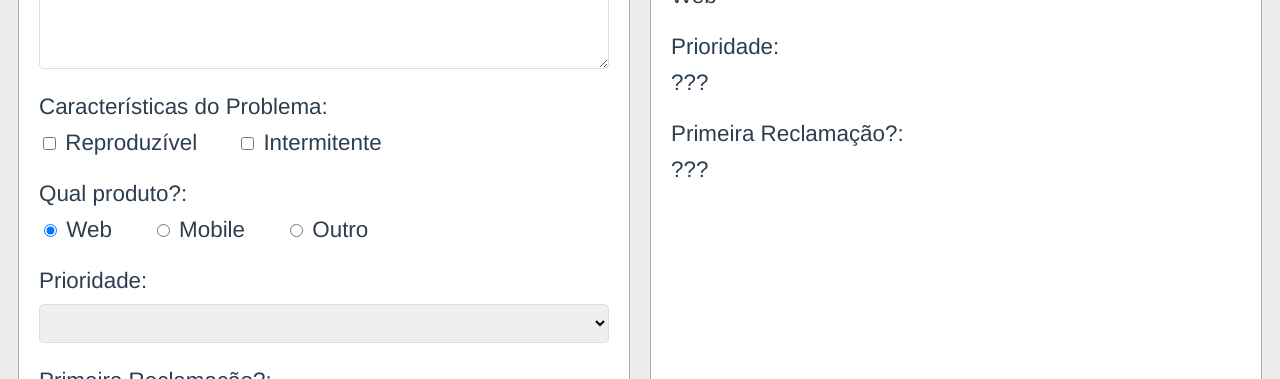
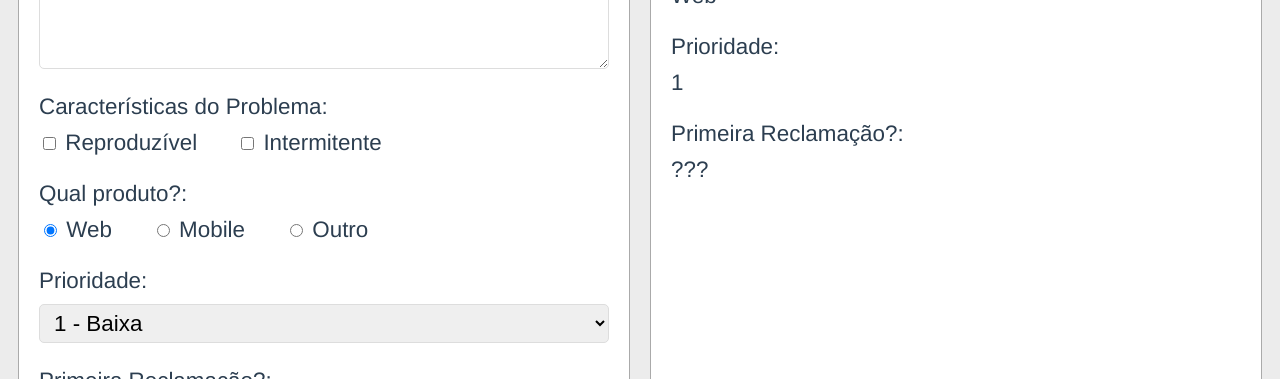
Before and after one commit to ViniciusTBednascki/CursoVuejs, a Vue app in the folder formularios/formulario-exercicios/: page / in a window 1280 px wide. Shown: the part 573-952 px from the top of the page. Built offline with nearby package versions, Linux system fonts and the light colour scheme.

Commit message:
manipulando os valores no combobox

```diff
--- a/formularios/formulario-exercicios/src/App.vue
+++ b/formularios/formulario-exercicios/src/App.vue
@@ -26,8 +26,10 @@
 					<span><input type="radio" value="Outro" v-model="produto"> Outro</span>
 				</Rotulo>
 				<Rotulo nome="Prioridade">
-					<select name="" id="">
-						<option></option>
+					<select v-model="prioridade">
+						<option v-for="prioridade in prioridades" :key="prioridade.codigo" :value="prioridade.codigo">
+							{{prioridade.codigo}} - {{prioridade.nome}}
+						</option>
 					</select>
 				</Rotulo>
 				<Rotulo nome="Primeira Reclamação?">
@@ -61,7 +63,7 @@
 					<span>{{produto}}</span>
 				</Rotulo>
 				<Rotulo nome="Prioridade">
-					<span>???</span>
+					<span>{{prioridade}}</span>
 				</Rotulo>
 				<Rotulo nome="Primeira Reclamação?">
 					<span>???</span>
@@ -83,6 +85,12 @@ export default {
 			mensagem: '',
 			caracteristicas: [],
 			produto: 'Web',
+			prioridade: 1,
+			prioridades: [
+				{codigo: 1, nome: 'Baixa'},
+				{codigo: 2, nome: 'Moderada'},
+				{codigo: 3, nome: 'Alta'}
+			],
 			usuario: {
 				email: '',
 				senha: '',
```
